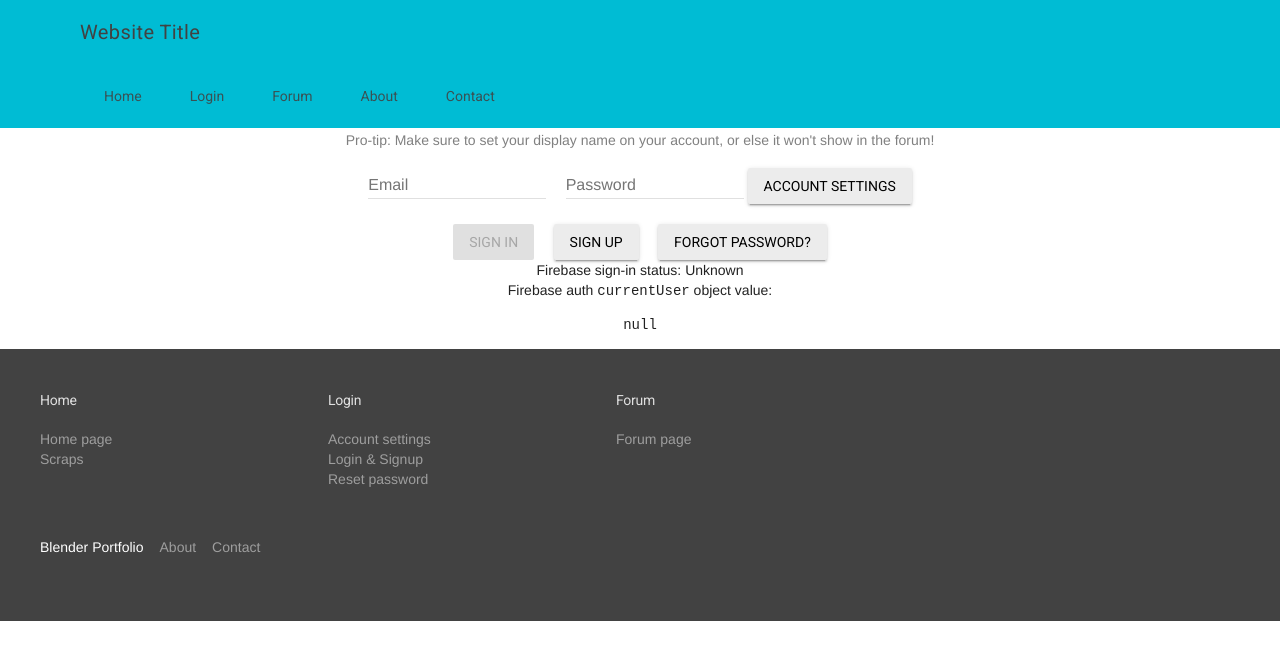
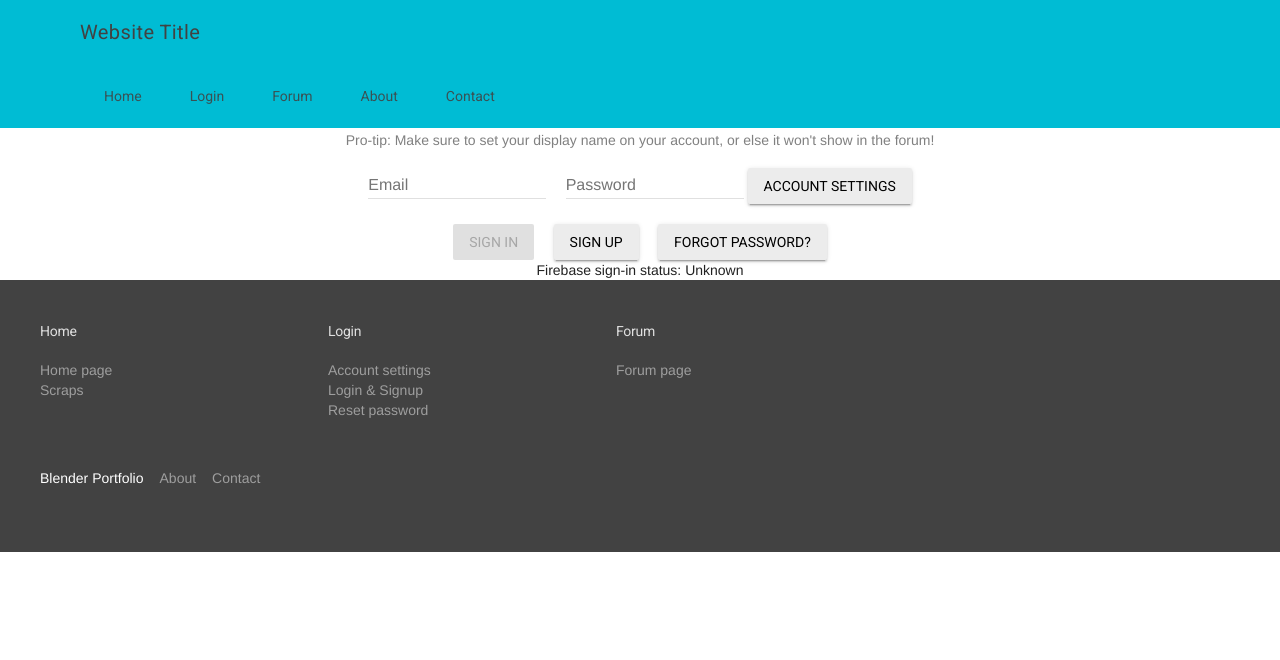
Before and after one commit to slothgamez/fireplex.github.io, a Jekyll site: the page firebase/login/index.html, which Jekyll copies as it is, in a window 1280 px wide. Shown: the top 660 px of the page. Built offline with Jekyll 4.4.1, drawn with Linux system fonts in a browser that asks for light colours; nearby versions of some CDN libraries; comment, search, counter and statistics services are not loaded.

Commit message:
Update index.html

```diff
--- a/firebase/login/index.html
+++ b/firebase/login/index.html
@@ -205,8 +205,8 @@
           <!-- Container where we'll display the user details -->
           <div class="quickstart-user-details-container">
             Firebase sign-in status: <span id="quickstart-sign-in-status">Unknown</span>
-            <div>Firebase auth <code>currentUser</code> object value:</div>
-            <pre><code id="quickstart-account-details">null</code></pre>
+            <!--<div>Firebase auth <code>currentUser</code> object value:</div>
+            <pre><code id="quickstart-account-details">null</code></pre>-->
           </div>
           </div>
 	  <footer class="mdl-mega-footer">
```
